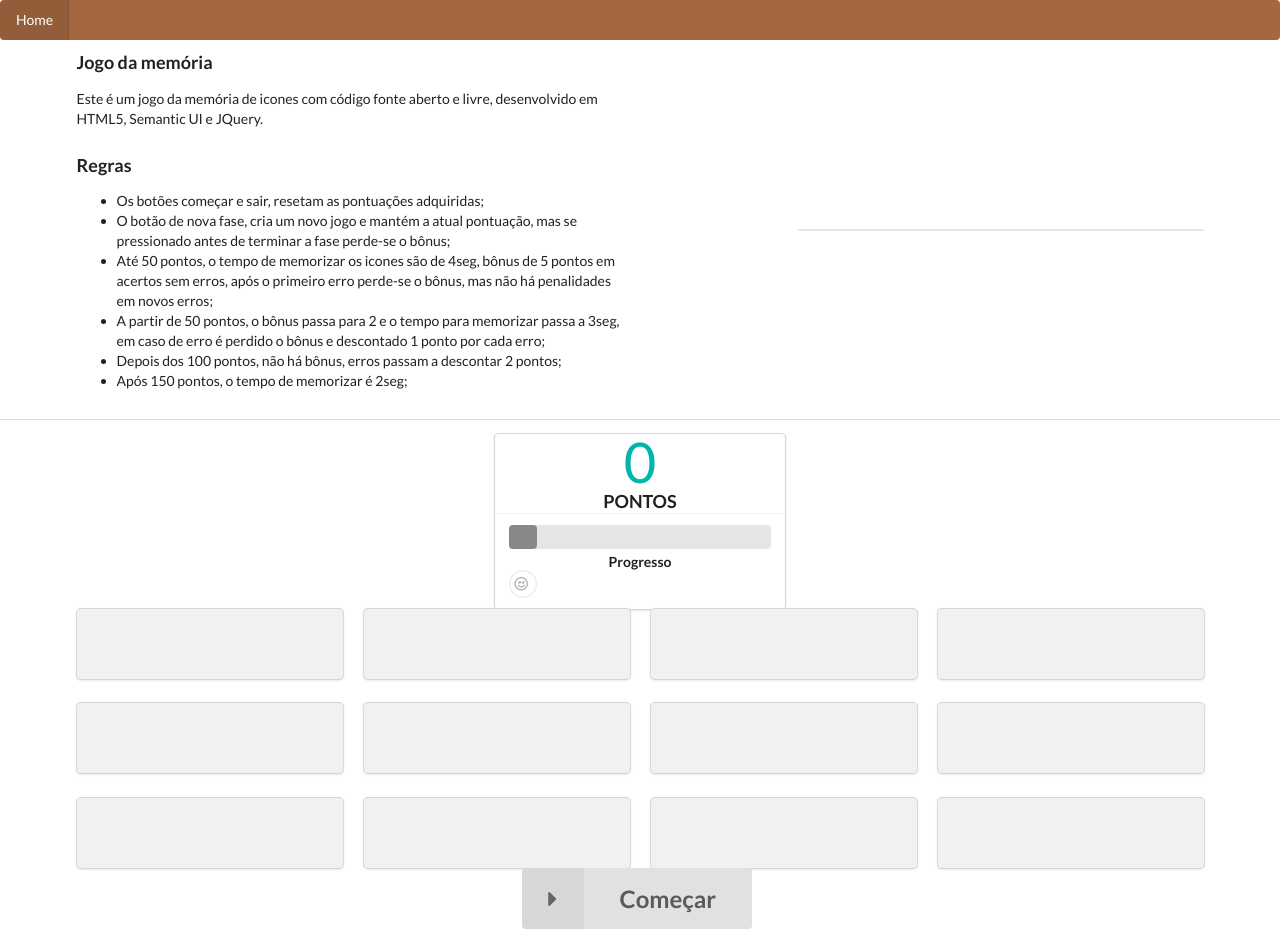
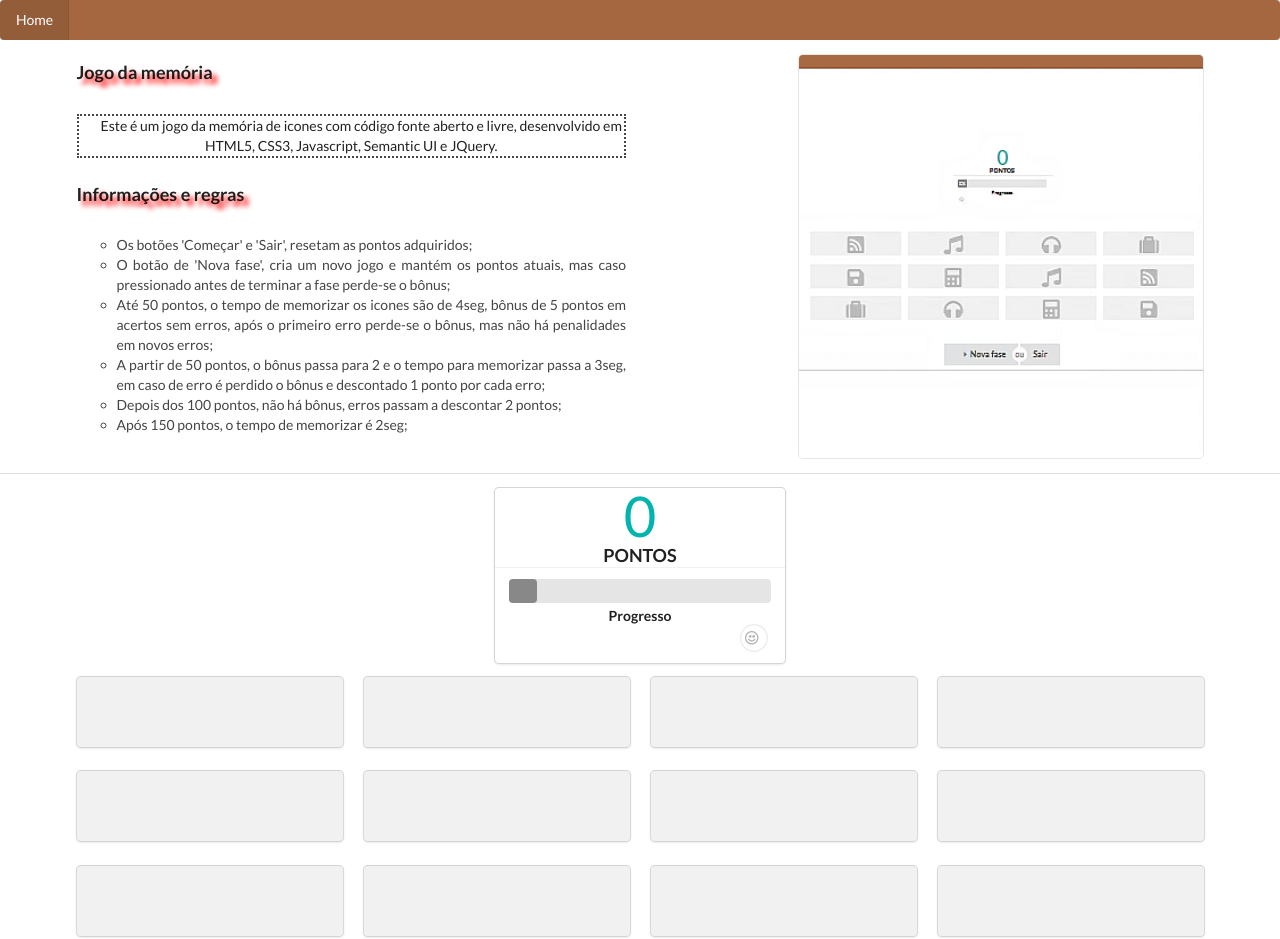
Before and after one commit to tiagoeo/Website_Game_Memoria, a plain HTML site: page index.html in a window 1280 px wide. Shown: the top 939 px of the page. Drawn offline with nearby package versions, Linux system fonts and the light colour scheme.

Commit message:
Adicionado CSS3

```diff
--- a/index.html
+++ b/index.html
@@ -14,6 +14,7 @@
         <title> Jogo da memória com icones</title>
 
         <link rel="stylesheet" href="https://cdn.jsdelivr.net/npm/semantic-ui@2.5.0/dist/semantic.min.css">
+        <link href="static/css/game.css" rel="stylesheet">
     </head>
     <body>
         <header>
@@ -33,11 +34,11 @@
                 <div class="row">
                     <div class="eight wide column">
                         <h3 class="ui header">Jogo da memória</h3>
-                        <p>Este é um jogo da memória de icones com código fonte aberto e livre, desenvolvido em HTML5, Semantic UI e JQuery.</p>
-                        <h3 class="ui header">Regras</h3>
+                        <p>Este é um jogo da memória de icones com código fonte aberto e livre, desenvolvido em HTML5, CSS3, Javascript, Semantic UI e JQuery.</p>
+                        <h3 class="ui header">Informações e regras</h3>
                         <ul>
-                            <li>Os botões começar e sair, resetam as pontuações adquiridas;</li>
-                            <li>O botão de nova fase, cria um novo jogo e mantém a atual pontuação, mas se pressionado antes de terminar a fase perde-se o bônus;</li>
+                            <li>Os botões 'Começar' e 'Sair', resetam as pontos adquiridos;</li>
+                            <li>O botão de 'Nova fase', cria um novo jogo e mantém os pontos atuais, mas caso pressionado antes de terminar a fase perde-se o bônus;</li>
                             <li>Até 50 pontos, o tempo de memorizar os icones são de 4seg, bônus de 5 pontos em acertos sem erros, após o primeiro erro perde-se o bônus, mas não há penalidades em novos erros;</li>
                             <li>A partir de 50 pontos, o bônus passa para 2 e o tempo para memorizar passa a 3seg, em caso de erro é perdido o bônus e descontado 1 ponto por cada erro;</li>
                             <li>Depois dos 100 pontos, não há bônus, erros passam a descontar 2 pontos;</li>
@@ -45,7 +46,7 @@
                         </ul>
                     </div>
                     <div class="six wide right floated column">
-                        <img src="" class="ui large bordered rounded image">
+                        <img src="static/img/game_memoria.png" class="ui large bordered rounded image" width="356" height="356">
                     </div>
                 </div>
             </div>
--- /dev/null
+++ b/static/css/game.css
@@ -0,0 +1,43 @@
+/* Cabeçalhos */
+.ui.header{
+    text-shadow: 5px 5px 5px #FF0000;
+    padding-bottom: 15px;
+    -webkit-transition: width 4s;
+    transition: width 4s;
+    animation-delay: 2s;
+}
+
+.ui.header:hover {
+    text-shadow: 5px 5px 5px #0e0d0d;
+    -ms-transform: rotate(-5deg);
+    -webkit-transform: rotate(-5deg);
+    transform: rotate(-5deg);
+}
+
+/* Descrição */
+p{
+    text-indent: 20px;
+    text-align: center;
+    border:2px dotted rgb(71, 68, 68);
+}
+
+/* Lista */
+li{
+    list-style-type: circle;
+    color: rgb(71, 68, 68);
+    text-align: justify;
+}
+
+/* Pontuação */
+.ui.centered.card{
+    margin-bottom: 2em;
+}
+
+#gameBonus{
+    text-align: end;
+}
+
+/* Rodape */
+#rodape{
+    margin-top: 3em;
+}
```
Also changed, not shown: static/img/game_memoria.png (added).
